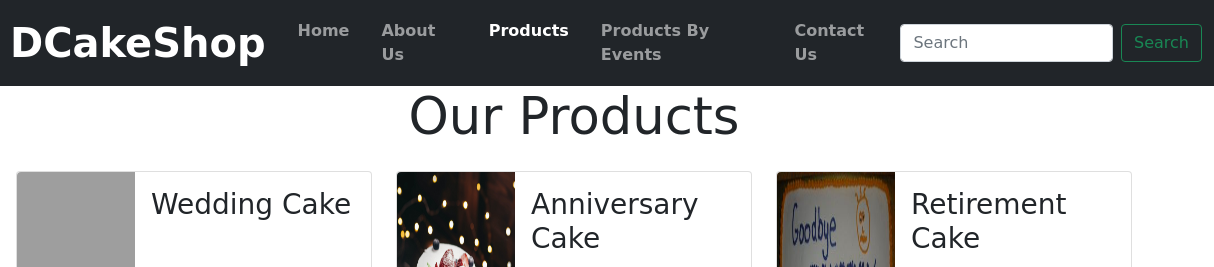
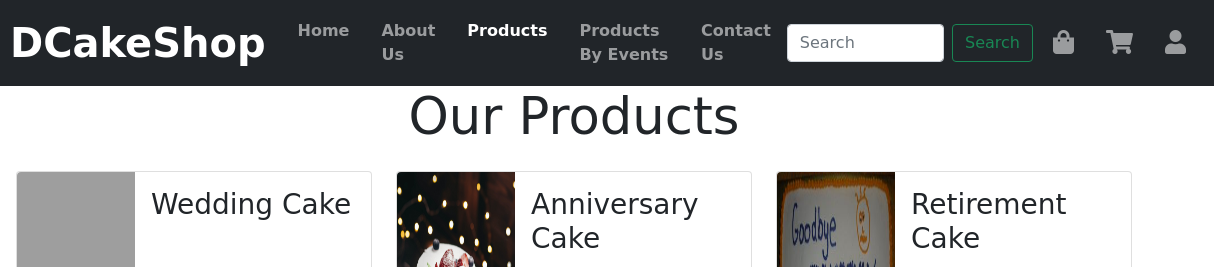
Before and after one commit to Davidson015/The_Cake_Shop, a plain HTML site: page product.html in a window 1280 px wide. Shown: the top 267 px of the page, 66-1280 px from the left. Drawn offline with nearby package versions, Linux system fonts and the light colour scheme; grey boxes are pictures that could not be loaded; a web font is replaced by a local one.

Commit message:
Update product.html

```diff
--- a/product.html
+++ b/product.html
@@ -42,10 +42,21 @@
                   <a class="nav-link fs-6" href="contact.html">Contact Us</a>
                 </li>
               </ul>
-              <form class="d-flex">
+              <form class="d-flex me-1">
                 <input class="form-control me-2" type="search" placeholder="Search" aria-label="Search">
                 <button class="btn btn-outline-success" type="submit">Search</button>
               </form>
+              <ul class="navbar-nav mb-2 mb-lg-0">
+                  <li class="nav-item mx-2">
+                    <a class="nav-link fs-4" href="#"><i class="fas fa-shopping-bag"></i></a>
+                  </li>
+                  <li class="nav-item mx-2">
+                    <a class="nav-link fs-4" href="#"><i class="fas fa-shopping-cart"></i></a>
+                  </li>
+                  <li class="nav-item mx-2">
+                    <a class="nav-link fs-4" href="#"><i class="fas fa-user"></i></a>
+                  </li>
+              </ul>
             </div>
           </div>
         </nav>
```
